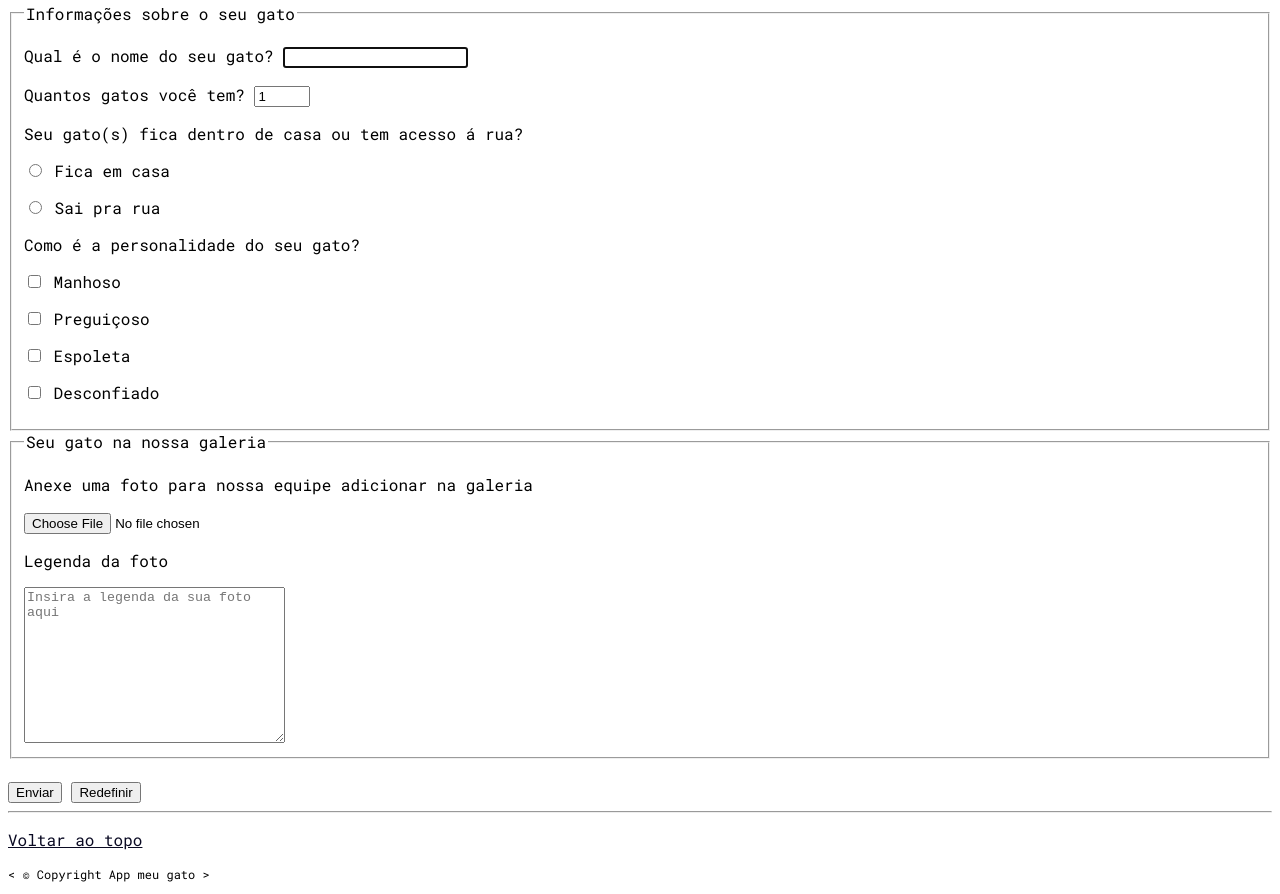
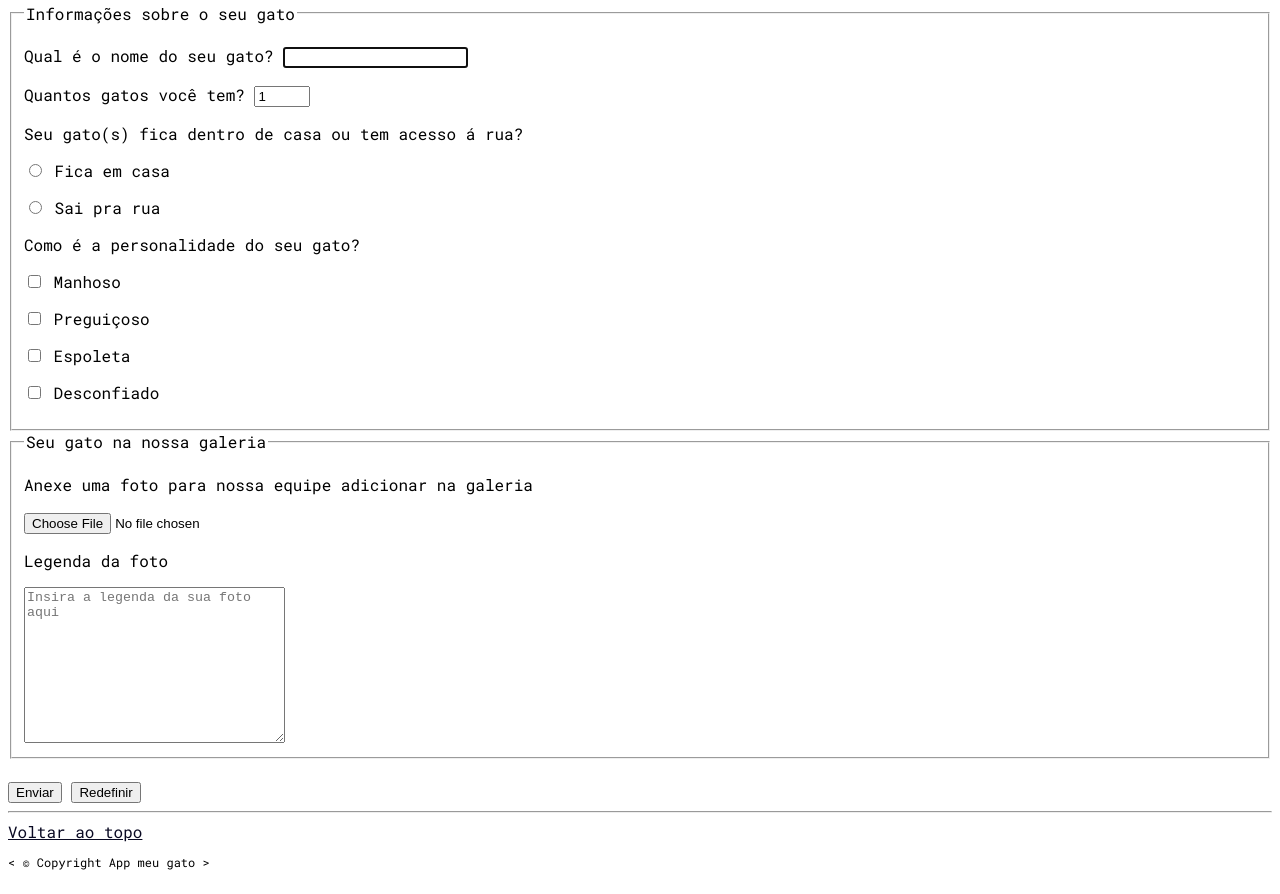
Before and after one commit to Thiago-Dev/site-meu-gato, a plain HTML site: page formulario_felino.html in a window 1280 px wide. Shown: the part 272-1166 px from the top of the page. Drawn offline with Linux system fonts and the light colour scheme; files that its build step writes are made by us from their sources.

Commit message:
link de formulario felino

```diff
--- a/formulario_felino.html
+++ b/formulario_felino.html
@@ -89,7 +89,7 @@
           </form>
         </article>
         <hr>
-        <a href="formulario_felino.html"><p>Voltar ao topo</p></a>
+        <a href="formulario_felino.html">Voltar ao topo</a>
       </main>
       <footer>
       <p>&lt; &copy; Copyright App meu gato &gt;</p></footer>
```
